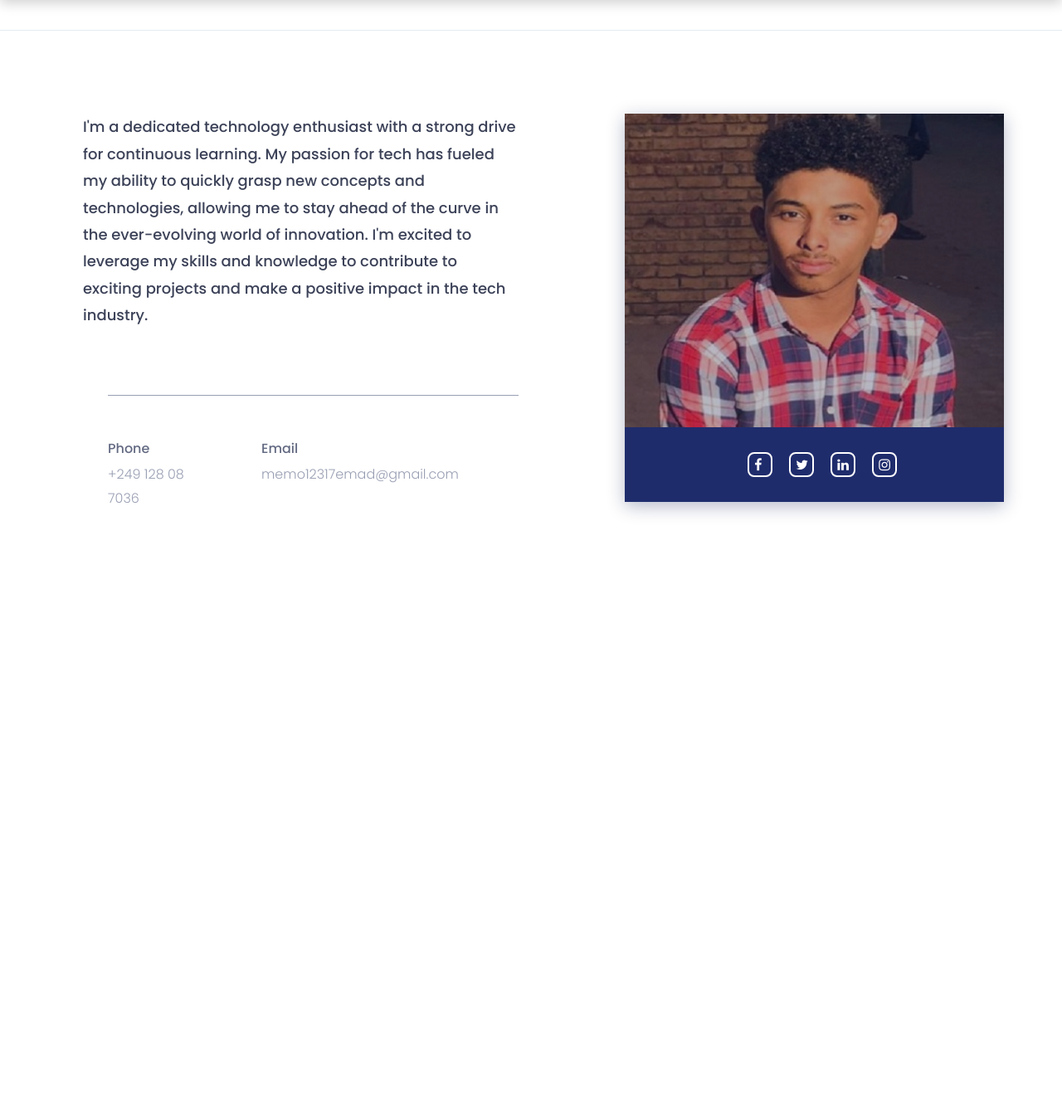
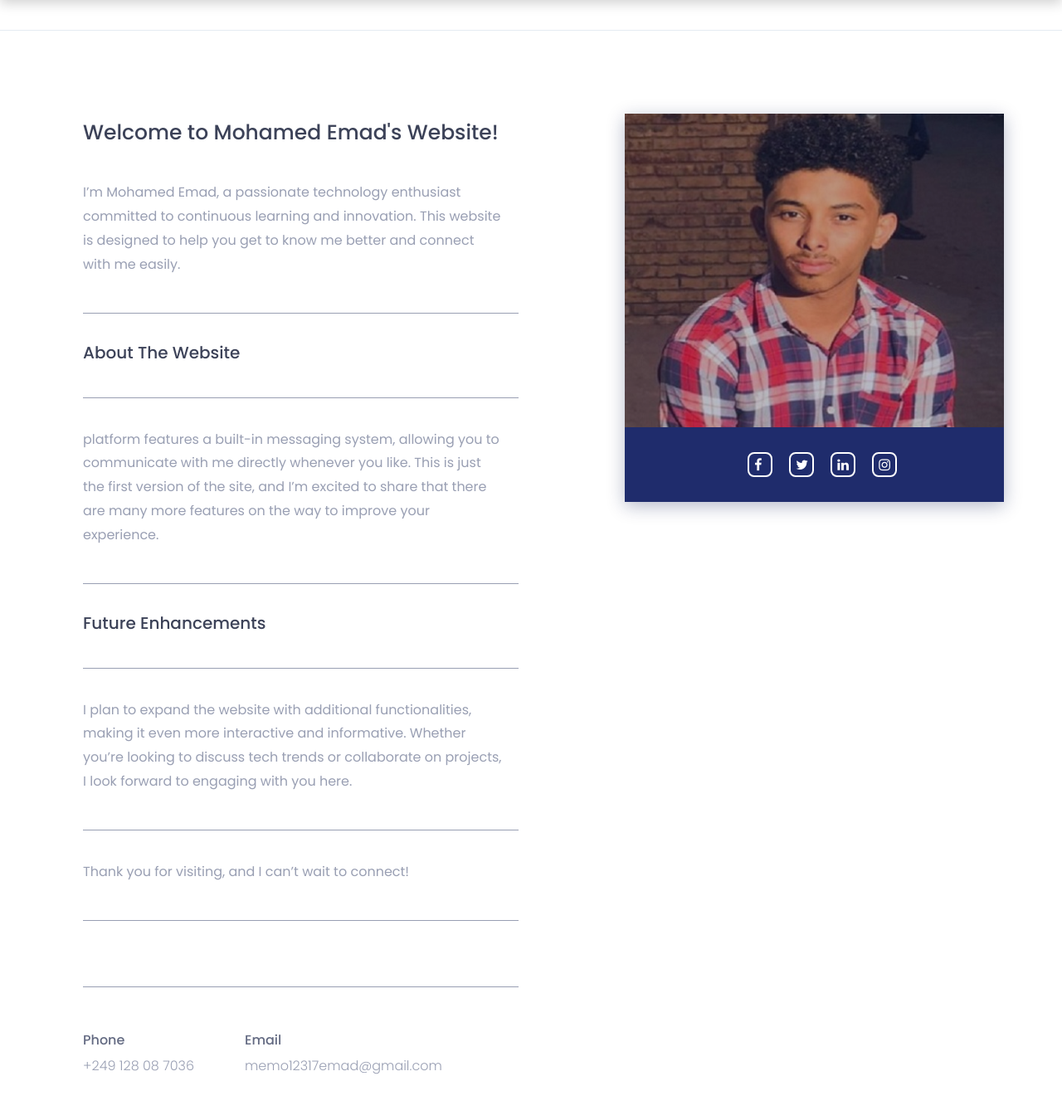
Before and after one commit to mo7amed3mad17/Mohamed_Emad_Portfolio, a Flask app: page /about in a window 1280 px wide. Shown: the part 90-1440 px from the top of the page at 83% size. Before the commit the page ends 710 px from the top, so only its background shows below. Run offline with Flask 3, Linux system fonts and the light colour scheme; some libraries are stand-ins or nearby versions.

Commit message:
Modify_1

```diff
--- a/static/css/style.css
+++ b/static/css/style.css
@@ -233,12 +233,29 @@ nav.navbar.bootsnav .navbar-toggle i{color: #40118a;}
 .about {padding: 50px 0 100px;}
 .about-content {padding-top: 100px;}
 /*.single-about-txt*/
+
+.single-about-txt h1 {
+    margin-left:30px ;
+    font-size:25px;
+    color: #3c4258;
+    text-transform: initial;
+    line-height: 1.8;
+}
+
 .single-about-txt h3 {
     margin-left:30px ;
     font-size:18px;
     color: #3c4258;
     text-transform: initial;
     line-height: 1.8;
+}
+.single-about-txt h2 {
+    margin-left: 30px;
+    font-size: 20px;
+    color: #3c4258;
+    padding: 36px 0 43px;
+    border-bottom: 1px solid #999fb3;
+    padding-right: 20px;
 }
 .single-about-txt p {
     margin-left: 30px;
--- a/templates/About.html
+++ b/templates/About.html
@@ -105,7 +105,14 @@
 						<div class="col-sm-6">
 							<div class="single-about-txt">
 								<h3>
-									I'm a dedicated technology enthusiast with a strong drive for continuous learning. My passion for tech has fueled my ability to quickly grasp new concepts and technologies, allowing me to stay ahead of the curve in the ever-evolving world of innovation. I'm excited to leverage my skills and knowledge to contribute to exciting projects and make a positive impact in the tech industry.
+									<h1>Welcome to Mohamed Emad's Website!</h1>
+									<p>I’m Mohamed Emad, a passionate technology enthusiast committed to continuous learning and innovation. This website is designed to help you get to know me better and connect with me easily.</p>
+									<h2>About the Website</h2>
+									<p>platform features a built-in messaging system, allowing you to communicate with me directly whenever you like. This is just the first version of the site, and I’m excited to share that there are many more features on the way to improve your experience.</p>
+									<h2>Future Enhancements</h2>
+									<p>I plan to expand the website with additional functionalities, making it even more interactive and informative. Whether you’re looking to discuss tech trends or collaborate on projects, I look forward to engaging with you here.</p>
+
+									<p>Thank you for visiting, and I can’t wait to connect!</p>
 								</p>
 								<div class="row">
 									<div class="col-sm-4">
--- a/templates/Home.html
+++ b/templates/Home.html
@@ -85,7 +85,7 @@
             <div class="col-md-12 text-center">
                 <div class="header-text">
                     <h2>Hi <span>,</span> I am <br> Mohamed <br> Emad <span>.</span>   </h2>
-                    <p>Web Developer</p>
+                    <p>I'm a web developer. Explore my website and feel free to get in touch anytime!</p>
                     <a href="static/download/Mohamed Emad.txt" download>download resume</a>
                 </div><!--/.header-text-->
             </div><!--/.col-->
```
